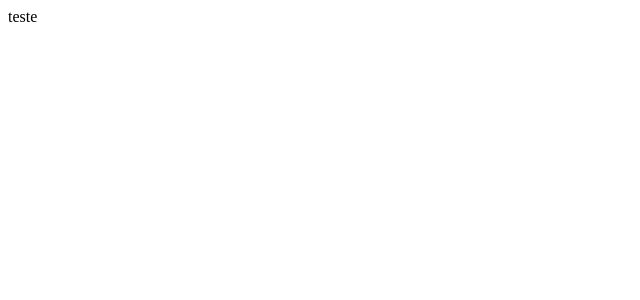
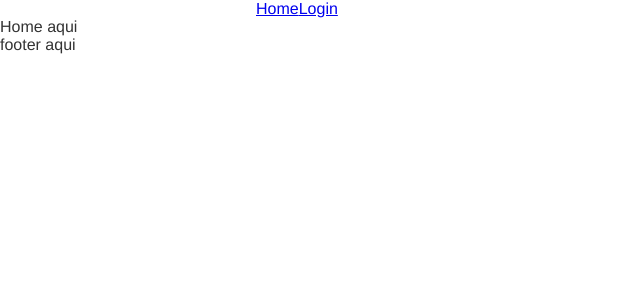
Before and after one commit to robsonshockwave/dogs-social, a React (Create React App) app: page / in a window 1280 px wide. Shown: the top 300 px of the page, without its empty margins (0-640 px from the left). Built offline with nearby package versions, Linux system fonts and the light colour scheme; the HTML template or start-up script is replaced by a standard one.

Commit message:
estrutura inicial

```diff
--- a/src/App.css
+++ b/src/App.css
@@ -1,4 +1,45 @@
+* {
+  box-sizing: border-box;
+}
+
+body {
+  margin: 0px;
+  color: #333;
+  --type-first: Helvetica, Arial, sans-serif;
+  --type-second: 'Spectral', Georgia;
+  font-family: var(--type-first);
+}
+
+h1,
+h2,
+h3,
+h4,
+p {
+  margin: 0px;
+}
+
+ul,
+li {
+  list-style: none;
+  padding: 0px;
+  margin: 0px;
+}
+
+img {
+  display: block;
+  max-width: 100%;
+}
+
+button,
 input {
   display: block;
-  margin-bottom: 1rem;
+  font-size: 1rem;
+  font-family: var(--type-first);
+  color: #333;
 }
+
+.container {
+  max-width: 50rem;
+  padding: 0 1rem;
+  margin: 0 auto;
+}
--- a/src/App.js
+++ b/src/App.js
@@ -1,11 +1,25 @@
 import React from 'react';
+import { BrowserRouter, Routes, Route } from 'react-router-dom';
 // import { Api } from './api/Api';
 import './App.css';
+import { Footer } from './Components/Footer';
+import { Header } from './Components/Header';
+import { Home } from './Components/Home';
+import { Login } from './Components/Login/Login';
 
 function App() {
   return (
     /* <div><Api /></div> */
-    <div>teste</div>
+    <div>
+      <BrowserRouter>
+        <Header />
+        <Routes >
+          <Route path="/" element={<Home />} />
+          <Route path="/login" element={<Login />} />
+        </Routes>
+        <Footer />
+      </BrowserRouter>
+    </div>
   );
 }
 
--- /dev/null
+++ b/src/Components/Footer.js
@@ -0,0 +1,10 @@
+import React from 'react'
+import styles from './Footer.module.css';
+
+export const Footer = () => {
+    return (
+        <div className={styles.Footer}>
+            footer aqui
+        </div>
+    )
+}
--- /dev/null
+++ b/src/Components/Header.js
@@ -0,0 +1,14 @@
+import React from 'react';
+import { Link } from 'react-router-dom';
+import styles from './Header.module.css';
+
+export const Header = () => {
+    return (
+        <div className={styles.header}>
+            <nav className="container">
+                <Link to="/">Home</Link>
+                <Link to="/login">Login</Link>
+            </nav>
+        </div>
+    )
+}
--- /dev/null
+++ b/src/Components/Home.js
@@ -0,0 +1,9 @@
+import React from 'react'
+
+export const Home = () => {
+    return (
+        <div>
+            Home aqui
+        </div>
+    )
+}
--- /dev/null
+++ b/src/Components/Login/Login.js
@@ -0,0 +1,9 @@
+import React from 'react'
+
+export const Login = () => {
+    return (
+        <div>
+            Login
+        </div>
+    )
+}
```
Also changed, not shown: src/Components/Footer.module.css (added), src/Components/Header.module.css (added).
